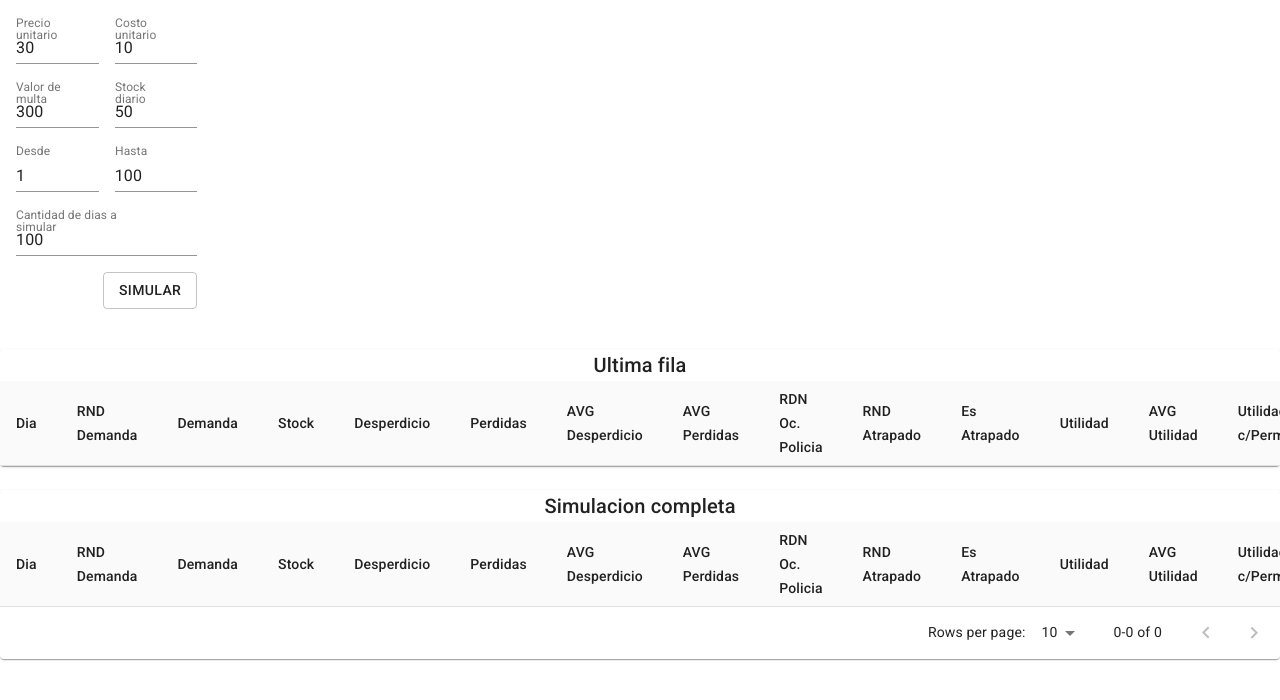
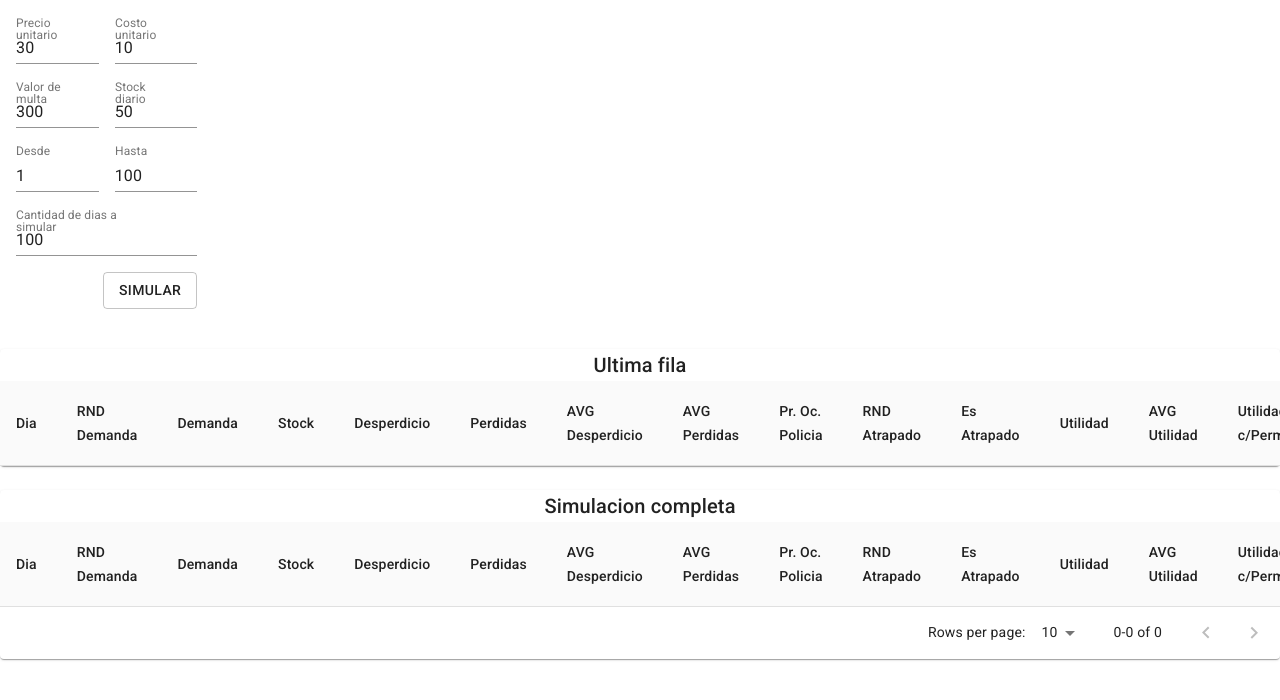
Before and after one commit to juanpsenn/sim-examen-final-2021, a React (Create React App) app: page / in a window 1280 px wide. Shown: the top 700 px of the page. Built offline with nearby package versions, Linux system fonts and the light colour scheme.

Commit message:
renamed header RND Oc. Policia

```diff
--- a/src/components/Simulation/data.js
+++ b/src/components/Simulation/data.js
@@ -7,7 +7,7 @@ export const header = [
     "Perdidas",
     "AVG Desperdicio",
     "AVG Perdidas",
-    "RDN Oc. Policia",
+    "Pr. Oc. Policia",
     "RND Atrapado",
     "Es Atrapado",
     "Utilidad",
```
